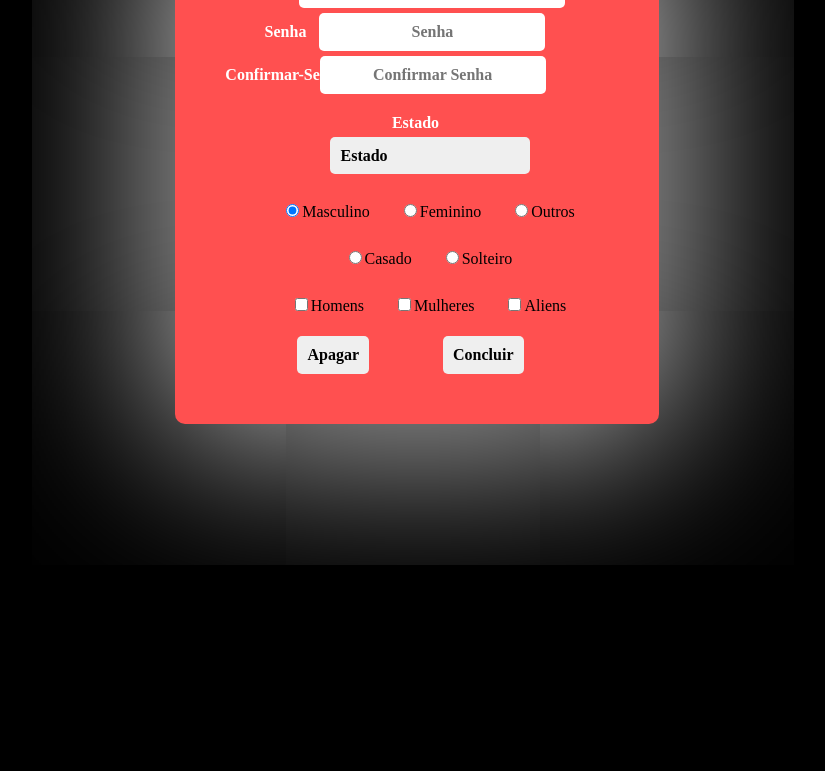
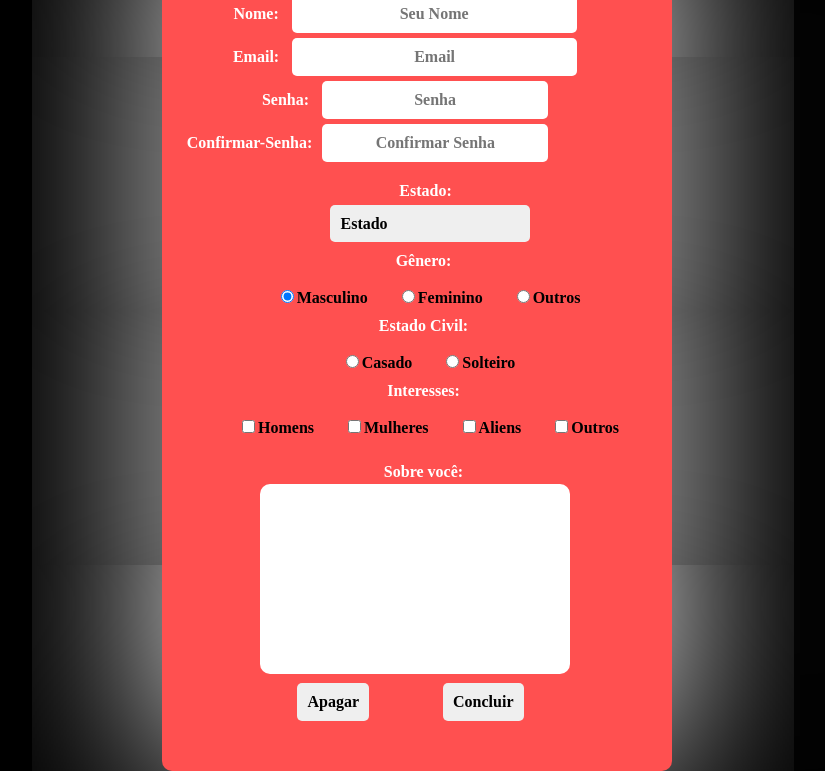
Before and after one commit to erick-sarges/I-Tube, a plain HTML site: page cadastro.html in a window 1280 px wide. Shown: the part 198-969 px from the top of the page, without its empty margins (223-1048 px from the left). Before the commit the page ends 800 px from the top, so only its background shows below. Drawn offline with Linux system fonts and the light colour scheme.

Commit message:
melhoria na ortografia

```diff
--- a/cadastro.html
+++ b/cadastro.html
@@ -18,49 +18,56 @@
 
     <div class="conteiner">
 
+        <h2>Cadastro</h2>
+
         <form method="GET" action="">
-            <label for="username">Nome:</label>
+            <label for="username" class="nome">Nome:</label>
             <input type="text" nome="username" placeholder="Seu Nome" id="username"><br>
 
-            <label for="email">Email</label>
+            <label for="email" class="email">Email:</label>
             <input type="email" nome="email" placeholder="Email" id="email"><br>
 
-            <label for="senha">Senha</label>
+            <label for="senha" class="senha">Senha:</label>
             <input type="password" name="password" placeholder="Senha" id="senha"><br>
 
-            <label for="confirmar-senha">Confirmar-Senha</label>
+            <label for="confirmar-senha" class="confirmar-senha">Confirmar-Senha:</label>
             <input type="text" name="confirm-password" placeholder="Confirmar Senha" id="confirmar-senha"><br>
 
-            <label for="place"> Estado</label><br>
+            <label for="place" class="estado"> Estado:</label><br>
             <select name="Place" id="place">
                 <option value="" selected hidden disabled>Estado</option>
                 <option value="RJ">Rio de Janeiro</option>
                 <option value="SP">São Paulo</option>
                 <option value="PA">Pará</option>
                 <option value="BA">Bahia</option>
-                <option value="BH">Belo Horizonte</option>
+                <option value="MG">Minas Gerais</option>
                 <option value="ES">Espirito Santos</option>
 
             </select>
             <br>
 
-            <input type="radio" name="gender" value="M" checked>Masculino
-            <input type="radio" name="gender" value="F">Feminino
-            <input type="radio" name="gender" value="O">Outros
+                <span>Gênero:</span><br>
+            <input type="radio" name="gender" value="M" checked><b>Masculino</b>
+            <input type="radio" name="gender" value="F"><b>Feminino</b>
+            <input type="radio" name="gender" value="O"><b>Outros</b>
             <br>
 
-            <input type="radio" name="estado-civil" value="C">Casado
-            <input type="radio" name="estado-civil" value="S">Solteiro
+                <span>Estado Civil:</span><br>
+            <input type="radio" name="estado-civil" value="C"><b>Casado</b>
+            <input type="radio" name="estado-civil" value="S"><b>Solteiro</b>
             <br>
-            <input type="checkbox" name="Interesses" value="H">Homens
-            <input type="checkbox" name="Interesses" value="M">Mulheres
-            <input type="checkbox" name="Interesses" value="A">Aliens
+                <span> Interesses:</span><br>
+            <input type="checkbox" name="Interesses" value="H"><b>Homens</b>
+            <input type="checkbox" name="Interesses" value="M"><b>Mulheres</b>
+            <input type="checkbox" name="Interesses" value="A"><b>Aliens</b>
+            <input type="checkbox" name="Interesses" value="O"><b>Outros</b>
             <br>
+                            <span class="sobre-voce">Sobre você:</span><br>
+                    <textarea name="msg" id="" cols="30" rows="10"></textarea>
+                    <br>
+
             <input type="reset" value="Apagar">
             <input type="submit" value="Concluir">
-
-
-
 
         </form>
 
```
